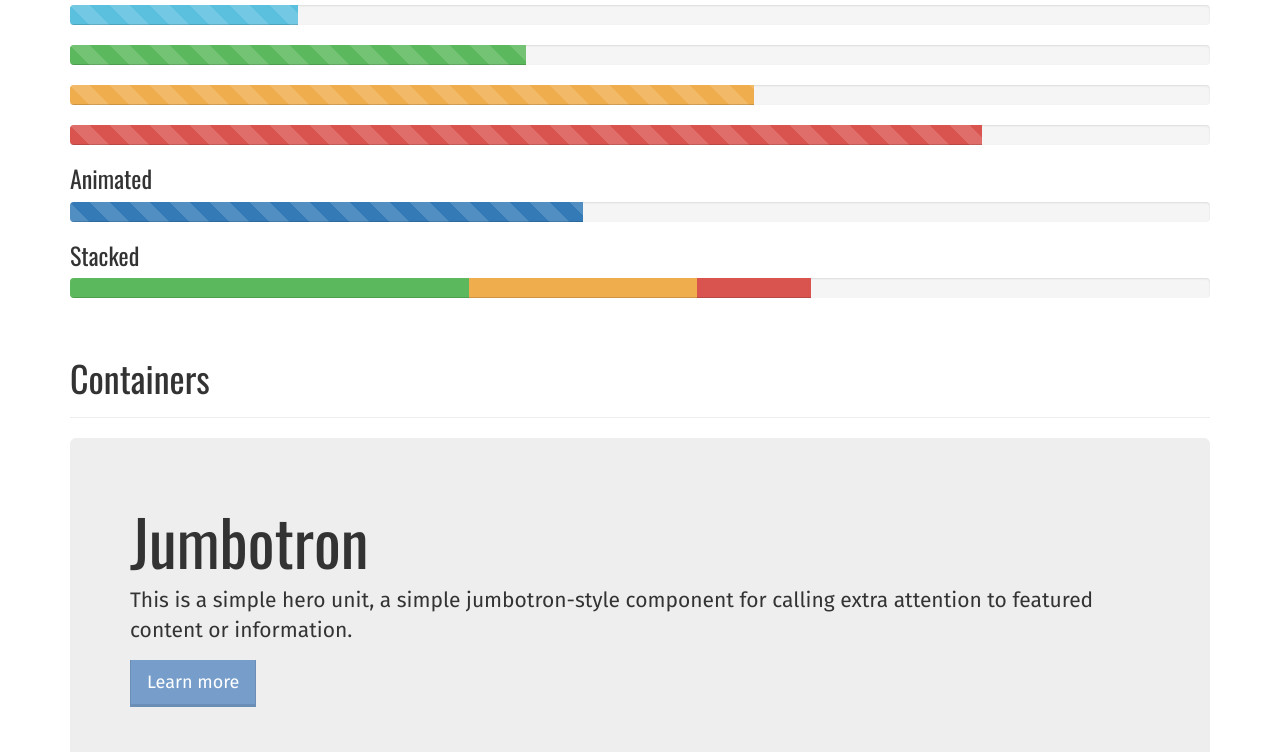
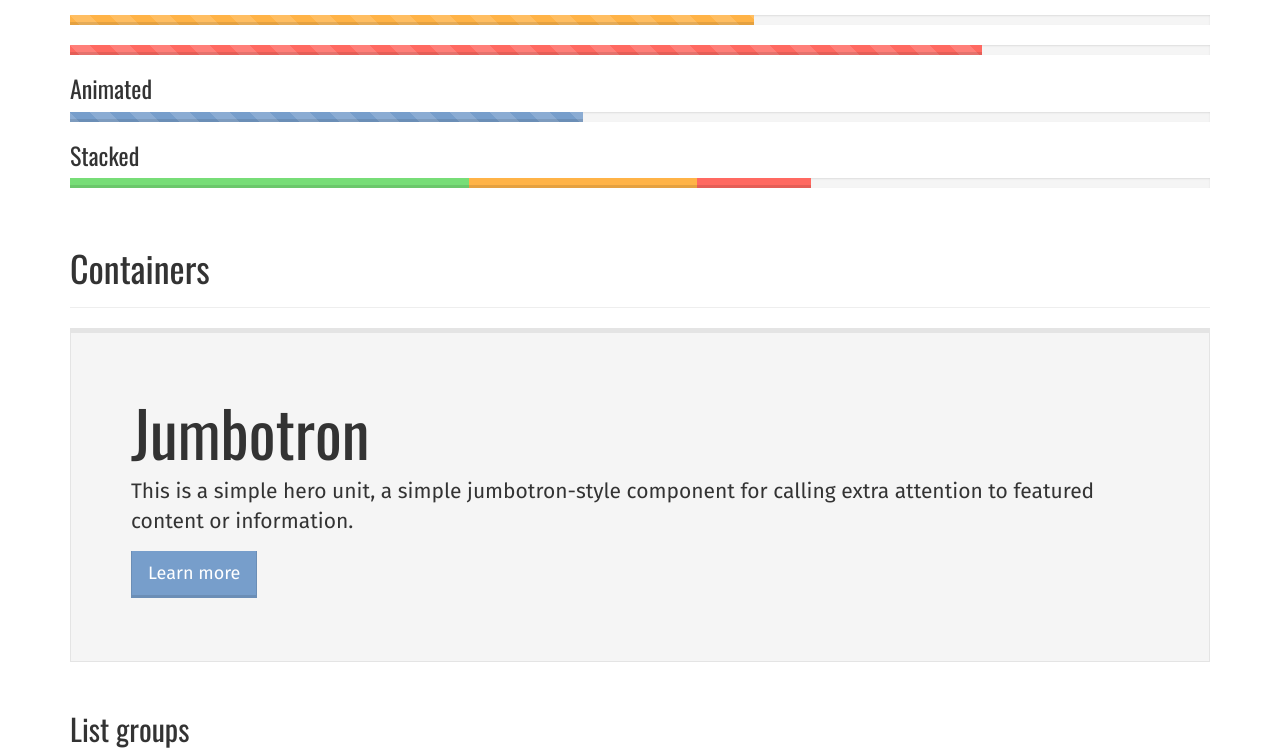
Before and after one commit to 0swin/Oswald-Bootstrap, a plain HTML site: page index.html in a window 1280 px wide. Shown: the part 4284-5036 px from the top of the page. Drawn offline with nearby package versions, Linux system fonts and the light colour scheme.

Commit message:
Progress bars and minor change
- nav-pills border radius
+ new progress bars
+ new list-groups

```diff
--- a/css/oswald.css
+++ b/css/oswald.css
@@ -329,6 +329,10 @@ a {
 	border-color: #779ECB;
 }
 
+.nav-pills > li > a {
+	border-radius: 0;
+}
+
 .nav-pills > li.active > a,
 .nav-pills > li.active > a:hover,
 .nav-pills > li.active > a:focus {
@@ -432,3 +436,50 @@ a {
 .label-danger {
 	background-color: #FF6961;
 }
+
+.progress {
+	border-radius: 0;
+	height: 10px;
+	box-shadow: inset 0 px 0 rgba(0, 0, 0, 0.07);
+}
+
+.progress-bar {
+	border-width: 0 1px 3px 1px;
+	box-shadow: inset 0 -3px 0 rgba(0, 0, 0, 0.10);
+	background-color: #779ECB;
+	height: 100%;
+}
+
+.progress-bar-info {
+	background-color: #B19CD9;
+}
+
+.progress-bar-success {
+	background-color: #77DD77;
+}
+
+.progress-bar-warning {
+	background-color: #FFB347;
+}
+
+.progress-bar-danger {
+	background-color: #FF6961
+}
+
+.container .jumbotron {
+	border-radius: 0;
+}
+
+.jumbotron {
+	border: 1px solid rgba(0, 0, 0, 0.07);
+	box-shadow: inset 0 4px 0 rgba(0, 0, 0, 0.07);
+	background-color: #f5f5f5;
+}
+
+.list-group-item:first-child {
+	border-radius: 0;
+	box-shadow: inset 0 4px 0 rgba(0, 0, 0, 0.07);
+}
+.list-group-item:last-child {
+	border-radius: 0;
+}
```
